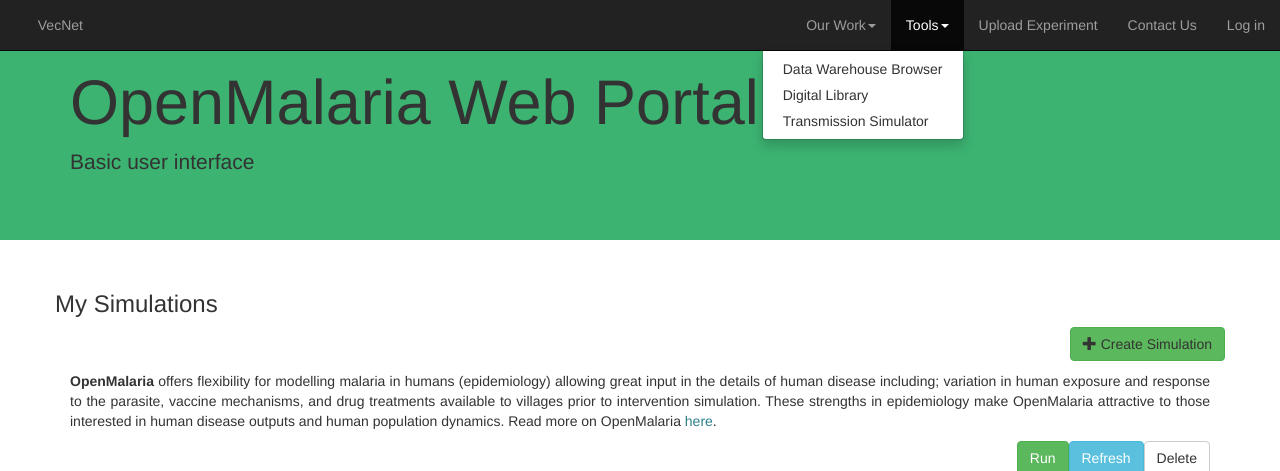
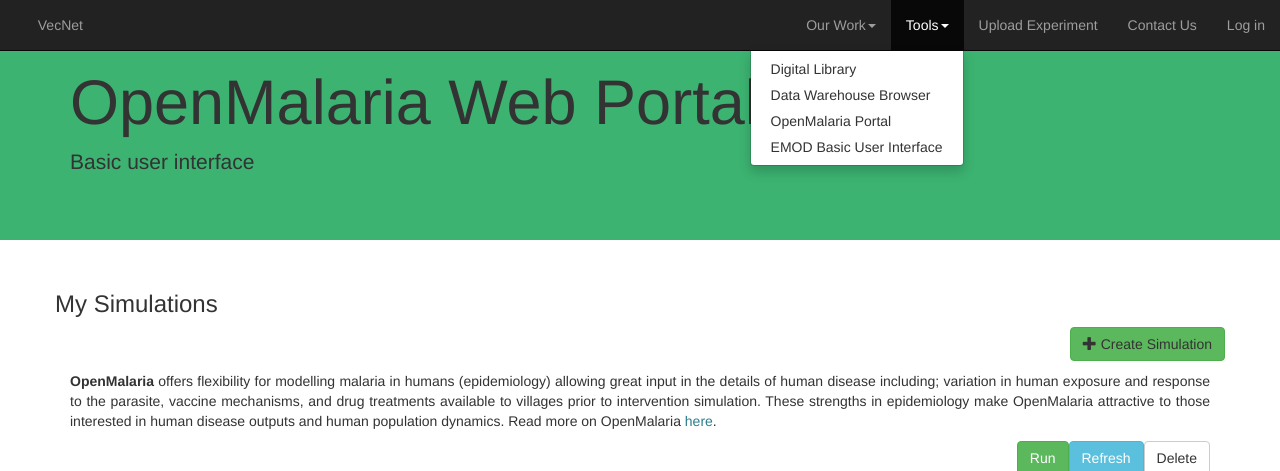
Before and after one commit to vecnet/om, a Django app: template website/apps/ts_om/templates/ts_om/list.html in a window 1280 px wide, after a click on "Tools". Shown: the top 471 px of the page. Run offline with Django 3.2, Linux system fonts and the light colour scheme; the template is opened without the code that fills it, so the values that code supplies are empty; some libraries are stand-ins or nearby versions.

Commit message:
Updated tool menu

```diff
--- a/website/templates/base.html
+++ b/website/templates/base.html
@@ -42,9 +42,10 @@
                     <li class="dropdown">
                         <a href="#" class="dropdown-toggle" data-toggle="dropdown">Tools<b class="caret"></b></a>
                         <ul class="dropdown-menu">
+                            <li><a href="https://dl.vecnet.org/">Digital Library</a></li>
                             <li><a href="https://dw.vecnet.org/">Data Warehouse Browser</a></li>
-                            <li><a href="https://dl.vecnet.org/">Digital Library</a></li>
-                            <li><a href="https://ci.vecnet.org/ts/">Transmission Simulator</a></li>
+                            <li><a href="https://om.vecnet.org/">OpenMalaria Portal</a></li>                                                 <li><a href="https://ci.vecnet.org/ts_emod/">EMOD Basic User Interface</a></li>
+
                         </ul>
                     </li>
                     <li><a href="{% url 'ts_om.upload' %}">Upload Experiment</a></li>
```
